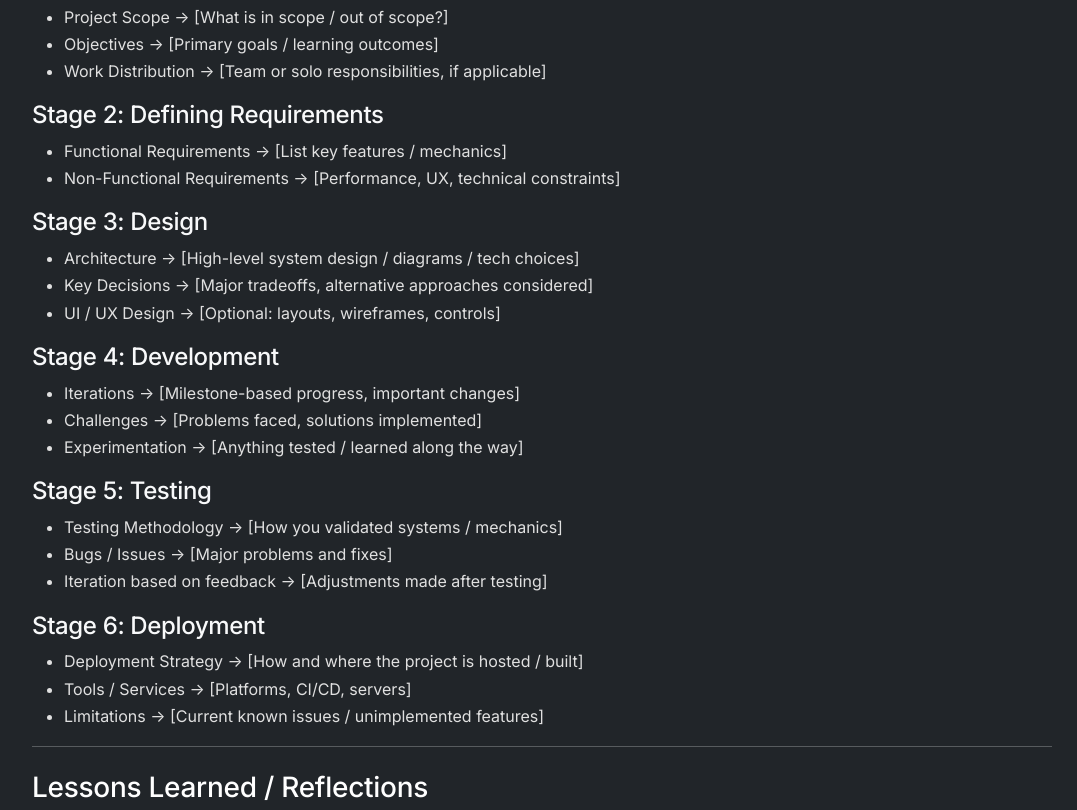
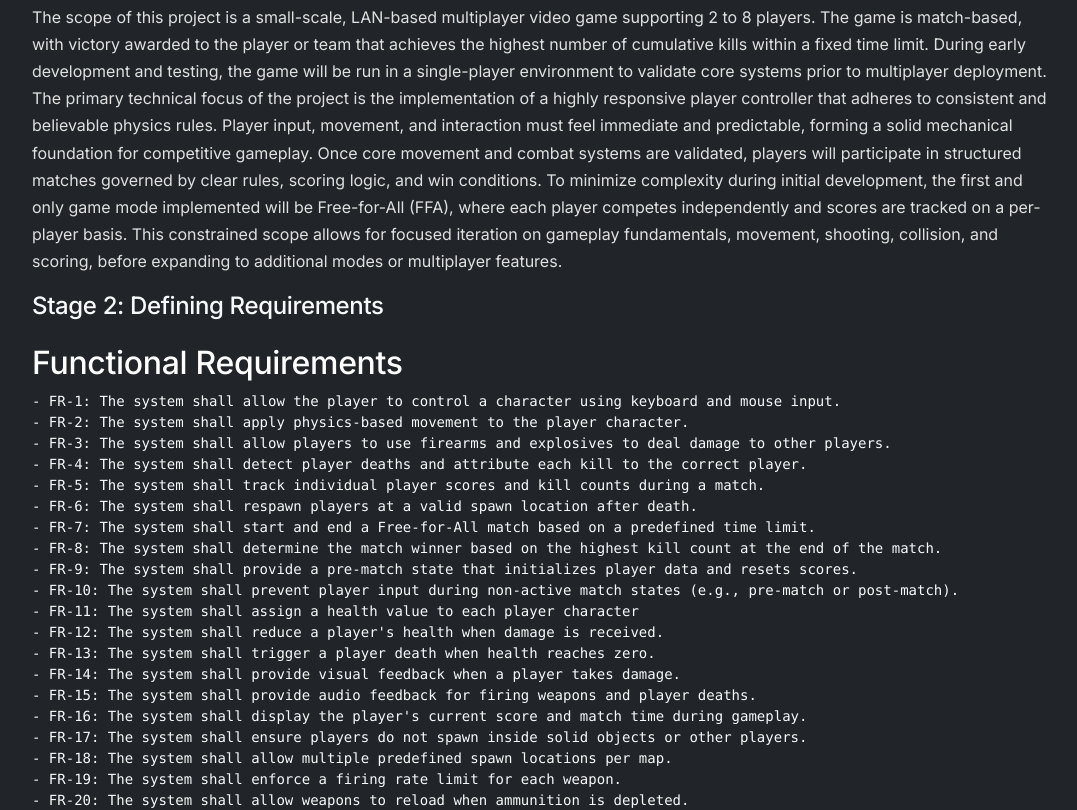
Before and after one commit to RamiyanGangatharan/Portfolio2025, a Next.js app in the folder client/: page /content/hardpoint in a window 1280 px wide. Shown: the part 660-1470 px from the top of the page, without its empty margins (98-1175 px from the left). Built offline with nearby package versions, Linux system fonts and the light colour scheme.

Commit message:
SDLC - Requirements

```diff
--- a/client/src/pages/content/hardpoint.js
+++ b/client/src/pages/content/hardpoint.js
@@ -23,14 +23,64 @@ NOTE: this is a to-do list for my SDLC process
 
 #### Stage 1: Planning & Requirement Analysis
 
-- Project Scope → [What is in scope / out of scope?]
-- Objectives → [Primary goals / learning outcomes]
-- Work Distribution → [Team or solo responsibilities, if applicable]
+The scope of this project is a small-scale, LAN-based multiplayer video game supporting 2 to 8 players.
+The game is match-based, with victory awarded to the player or team that achieves the highest number of
+cumulative kills within a fixed time limit. During early development and testing, the game will be run in
+a single-player environment to validate core systems prior to multiplayer deployment.
+The primary technical focus of the project is the implementation of a highly responsive player controller
+that adheres to consistent and believable physics rules. Player input, movement, and interaction must feel
+immediate and predictable, forming a solid mechanical foundation for competitive gameplay.
+Once core movement and combat systems are validated, players will participate in structured matches governed
+by clear rules, scoring logic, and win conditions. To minimize complexity during initial development, the first
+and only game mode implemented will be Free-for-All (FFA), where each player competes independently and scores
+are tracked on a per-player basis. This constrained scope allows for focused iteration on gameplay fundamentals, movement,
+shooting, collision, and scoring, before expanding to additional modes or multiplayer features.
 
 #### Stage 2: Defining Requirements
 
-- Functional Requirements → [List key features / mechanics]
-- Non-Functional Requirements → [Performance, UX, technical constraints]
+## Functional Requirements
+    - FR-1: The system shall allow the player to control a character using keyboard and mouse input.
+    - FR-2: The system shall apply physics-based movement to the player character.
+    - FR-3: The system shall allow players to use firearms and explosives to deal damage to other players.
+    - FR-4: The system shall detect player deaths and attribute each kill to the correct player.
+    - FR-5: The system shall track individual player scores and kill counts during a match.
+    - FR-6: The system shall respawn players at a valid spawn location after death.
+    - FR-7: The system shall start and end a Free-for-All match based on a predefined time limit.
+    - FR-8: The system shall determine the match winner based on the highest kill count at the end of the match.
+    - FR-9: The system shall provide a pre-match state that initializes player data and resets scores.
+    - FR-10: The system shall prevent player input during non-active match states (e.g., pre-match or post-match).
+    - FR-11: The system shall assign a health value to each player character
+    - FR-12: The system shall reduce a player's health when damage is received.
+    - FR-13: The system shall trigger a player death when health reaches zero.
+    - FR-14: The system shall provide visual feedback when a player takes damage.
+    - FR-15: The system shall provide audio feedback for firing weapons and player deaths.
+    - FR-16: The system shall display the player's current score and match time during gameplay.
+    - FR-17: The system shall ensure players do not spawn inside solid objects or other players.
+    - FR-18: The system shall allow multiple predefined spawn locations per map.
+    - FR-19: The system shall enforce a firing rate limit for each weapon.
+    - FR-20: The system shall allow weapons to reload when ammunition is depleted.
+    - FR-21: The system shall synchronize player positions and actions across a local network.
+    - FR-22: The system shall support between 2 and 8 players in a single match.
+    - FR-23: The system shall allow players to switch between at least two weapon slots (e.g., Primary and Secondary).
+    - FR-24: The system shall kill or teleport players who fall outside the defined map boundaries.
+    - FR-25: The system shall allow players to join a match already in progress if the player limit has not been reached.
+
+## **Non-Functional Requirements**
+    - NFR-1: The system shall maintain a minimum frame rate of 60 FPS during active gameplay on target hardware.
+    - NFR-2: The system shall allow player input to be reflected in on-screen character movement within 50ms under normal gameplay conditions.
+    - NFR-3: The system shall operate without crashing for the full duration of a standard match.
+    - NFR-4: The system shall provide consistent physics behavior across all matches and play sessions.
+    - NFR-5: The system shall allow weapon damage, firing behavior, and hit detection to be deterministic under identical conditions.
+    - NFR-6: The system shall support 2 to 8 players in a LAN environment without noticeable performance degradation.
+    - NFR-7: The system shall ensure network latency does not exceed 100 milliseconds in a local network environment.
+    - NFR-8: The system shall reset all gameplay-related data between matches without requiring a restart.
+    - NFR-9: The system shall present visual and audio feedback that is clear and distinguishable during combat scenarios.
+    - NFR-10: The system shall maintain consistent gameplay behavior regardless of player join order or respawn frequency.
+    - NFR-11: The system shall allow for core modular gameplay systems like movement, combat, scoring, and match flow.
+    - NFR-12: The system shall allow for gameplay configuration menus to be adjustable without modifying core code.
+    - NFR-13: The system shall allow core gameplay mechanics to be tested in a single-player environment.
+    - NFR-14: The system shall prevent game-breaking states such as permanent player immobilization or infinite respawn loops.
+    - NFR-15: The system shall provide stable gameplay for match durations of at least 10 minutes without degradation.
 
 #### Stage 3: Design
 
```
